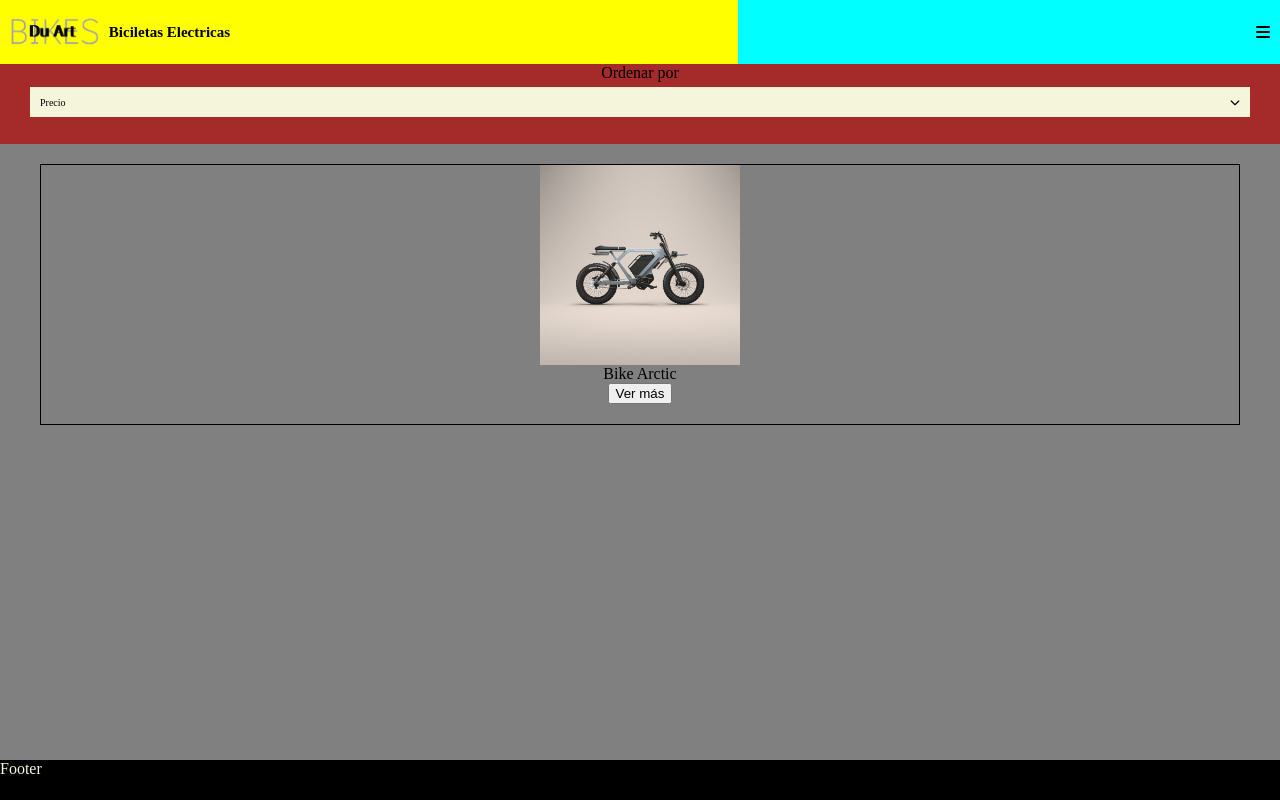
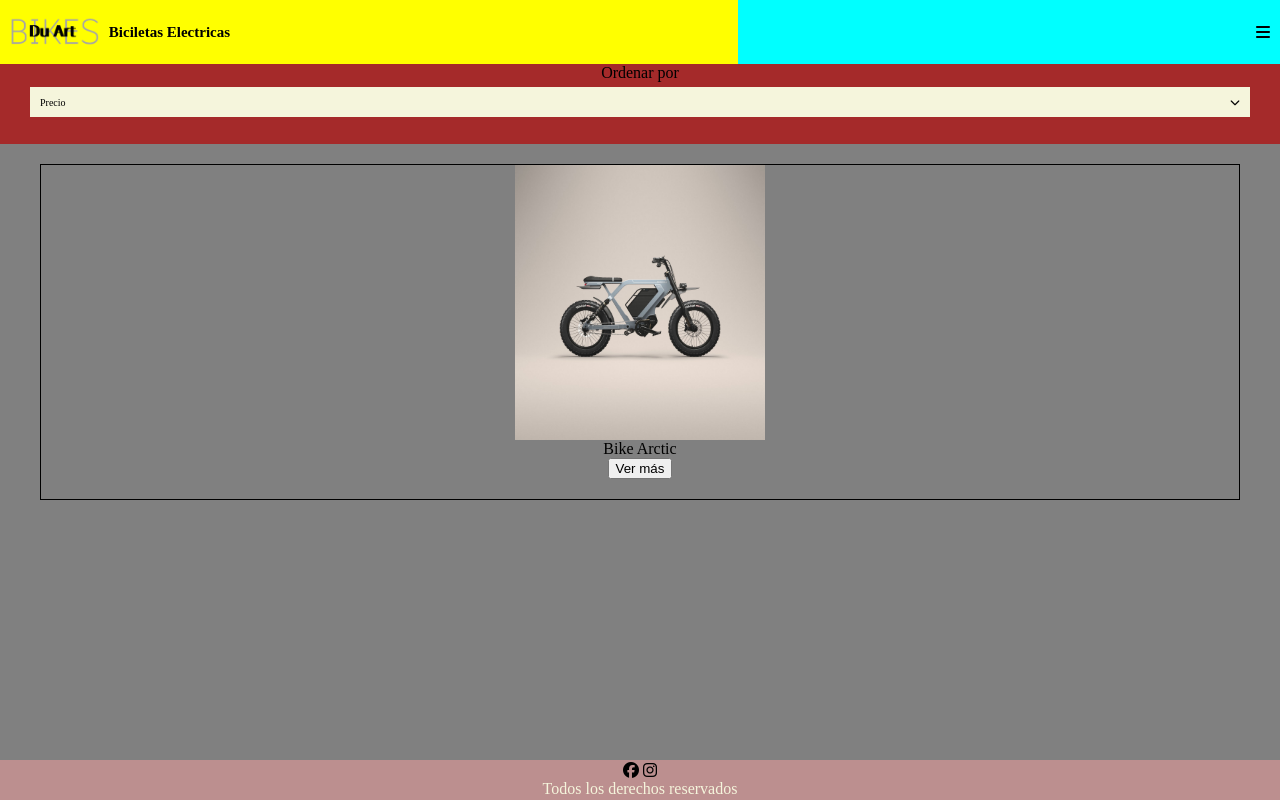
Before and after one commit to josealexanderdrt/m2-desafio3-mediaqueries-DuArtBikes, a plain HTML site: page index.html in a window 1280 px wide. Drawn offline with Linux system fonts and the light colour scheme.

Commit message:
Final miercoles oficina

```diff
--- a/assets/css/styles.css
+++ b/assets/css/styles.css
@@ -58,10 +58,18 @@ margin: 20px 40px 20px 40px;
 padding: 0 20px 20px 20px;
 }
 
+/* footer */
 footer{
     grid-area: footer;
-    background-color: black;
-color: beige;}
+    background-color: rosybrown;
+    color: beige;
+    display: flex;
+    justify-content: center;
+    align-items: center;
+    flex-direction: column;
+}
+
+
 
 
 
@@ -82,7 +90,8 @@ padding: 10PX;}
 .fa-solid {padding: 10px;}
 
 
-.caja-item img { height: 200px;
+.caja-item img { height: 275px;
+    width: 250px;
 }
 
 /*
--- a/index.html
+++ b/index.html
@@ -50,7 +50,16 @@
         </main>
 
         <footer>
-            Footer
+
+            <div class="">
+
+                <i class="fa-brands fa-facebook" style="color: #000000;" > </i>
+            <i class="fa-brands fa-instagram" style="color: #000000;"></i>
+            </div>
+
+            <p>Todos los derechos reservados</p>
+
+
         </footer>
 
     </div>
```
